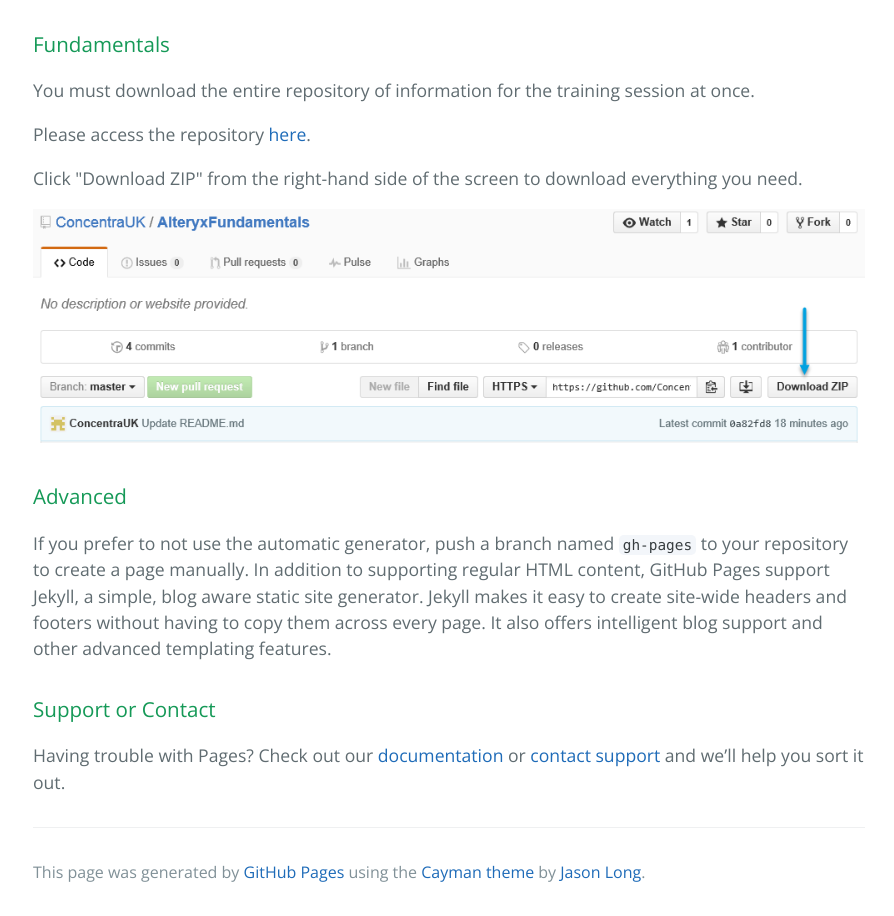
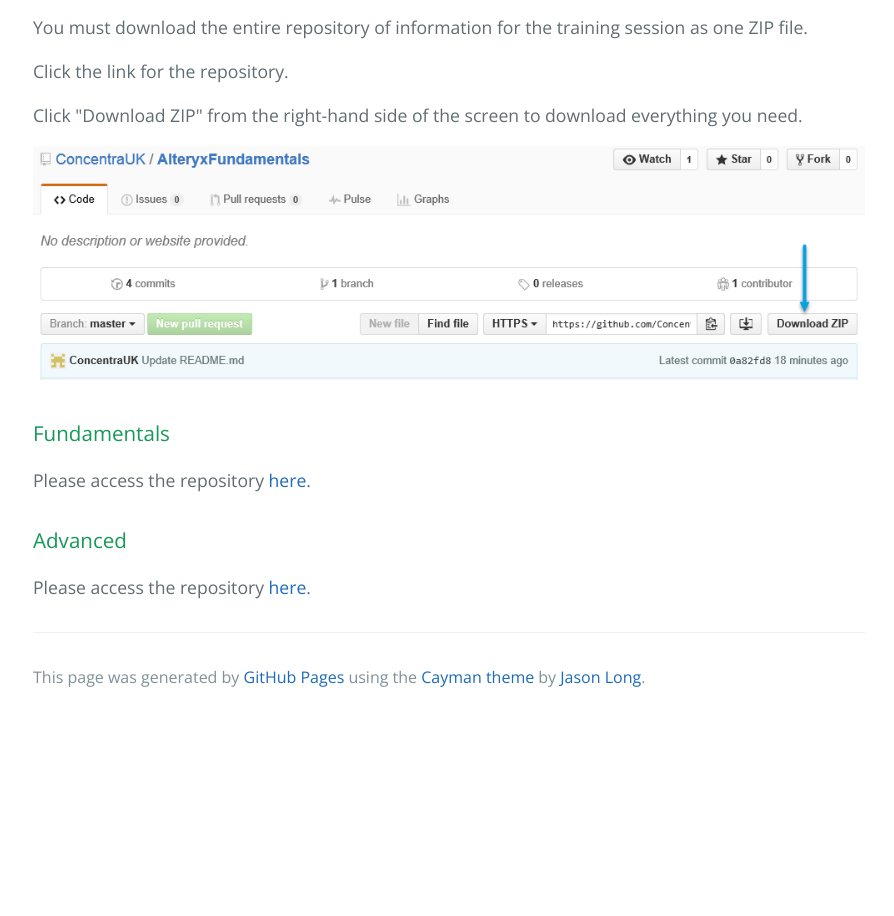
Before and after one commit to ConcentraUK/ConcentraUK.github.io, a plain HTML site: page index.html in a window 1280 px wide. Shown: the part 453-1369 px from the top of the page, without its empty margins (191-1085 px from the left). After the commit the page ends 1174 px from the top, so only its background shows below. Drawn offline with nearby package versions, Linux system fonts and the light colour scheme.

Commit message:
Replace master branch with page content via GitHub

```diff
--- a/index.html
+++ b/index.html
@@ -19,28 +19,25 @@
       <h3>
 <a id="welcome-to-alteryx-training" class="anchor" href="#welcome-to-alteryx-training" aria-hidden="true"><span aria-hidden="true" class="octicon octicon-link"></span></a>Welcome to Alteryx Training</h3>
 
-<p>This web page serves as the online home for all data and workflows required to complete our Fundamentals and Advanced trainings for Alteryx Designer 10.</p>
+<p>This web page serves as the online home for all data and workflows required to complete our Fundamentals and Advanced trainings for Alteryx Designer 10.  </p>
 
-<h3>
-<a id="fundamentals" class="anchor" href="#fundamentals" aria-hidden="true"><span aria-hidden="true" class="octicon octicon-link"></span></a>Fundamentals</h3>
+<p>You must download the entire repository of information for the training session as one ZIP file. </p>
 
-<p>You must download the entire repository of information for the training session at once.  </p>
-
-<p>Please access the repository <a href="https://github.com/ConcentraUK/AlteryxFundamentals">here</a>.  </p>
+<p>Click the link for the repository.</p>
 
 <p>Click "Download ZIP" from the right-hand side of the screen to download everything you need.</p>
 
 <p><img src="https://raw.githubusercontent.com/ConcentraUK/ConcentraUK.github.io/master/downloadzip.png" alt="DownloadZip"></p>
 
 <h3>
+<a id="fundamentals" class="anchor" href="#fundamentals" aria-hidden="true"><span aria-hidden="true" class="octicon octicon-link"></span></a>Fundamentals</h3>
+
+<p>Please access the repository <a href="https://github.com/ConcentraUK/AlteryxFundamentals">here</a>.  </p>
+
+<h3>
 <a id="advanced" class="anchor" href="#advanced" aria-hidden="true"><span aria-hidden="true" class="octicon octicon-link"></span></a>Advanced</h3>
 
-<p>If you prefer to not use the automatic generator, push a branch named <code>gh-pages</code> to your repository to create a page manually. In addition to supporting regular HTML content, GitHub Pages support Jekyll, a simple, blog aware static site generator. Jekyll makes it easy to create site-wide headers and footers without having to copy them across every page. It also offers intelligent blog support and other advanced templating features.</p>
-
-<h3>
-<a id="support-or-contact" class="anchor" href="#support-or-contact" aria-hidden="true"><span aria-hidden="true" class="octicon octicon-link"></span></a>Support or Contact</h3>
-
-<p>Having trouble with Pages? Check out our <a href="https://help.github.com/pages">documentation</a> or <a href="https://github.com/contact">contact support</a> and we’ll help you sort it out.</p>
+<p>Please access the repository <a href="https://github.com/ConcentraUK/AlteryxAdvanced">here</a>.  </p>
 
       <footer class="site-footer">
 
--- a/params.json
+++ b/params.json
@@ -1,6 +1,6 @@
 {
   "name": "Concentra Alteryx Training",
   "tagline": "Data and workflow repository",
-  "body": "### Welcome to Alteryx Training\r\nThis web page serves as the online home for all data and workflows required to complete our Fundamentals and Advanced trainings for Alteryx Designer 10.\r\n\r\n### Fundamentals\r\nYou must download the entire repository of information for the training session at once.  \r\n\r\nPlease access the repository [here](https://github.com/ConcentraUK/AlteryxFundamentals).  \r\n\r\nClick \"Download ZIP\" from the right-hand side of the screen to download everything you need.\r\n\r\n![DownloadZip](https://raw.githubusercontent.com/ConcentraUK/ConcentraUK.github.io/master/downloadzip.png)\r\n\r\n### Advanced\r\nIf you prefer to not use the automatic generator, push a branch named `gh-pages` to your repository to create a page manually. In addition to supporting regular HTML content, GitHub Pages support Jekyll, a simple, blog aware static site generator. Jekyll makes it easy to create site-wide headers and footers without having to copy them across every page. It also offers intelligent blog support and other advanced templating features.\r\n\r\n### Support or Contact\r\nHaving trouble with Pages? Check out our [documentation](https://help.github.com/pages) or [contact support](https://github.com/contact) and we’ll help you sort it out.\r\n",
+  "body": "### Welcome to Alteryx Training\r\nThis web page serves as the online home for all data and workflows required to complete our Fundamentals and Advanced trainings for Alteryx Designer 10.  \r\n\r\nYou must download the entire repository of information for the training session as one ZIP file. \r\n\r\nClick the link for the repository.\r\n\r\nClick \"Download ZIP\" from the right-hand side of the screen to download everything you need.\r\n\r\n![DownloadZip](https://raw.githubusercontent.com/ConcentraUK/ConcentraUK.github.io/master/downloadzip.png)\r\n\r\n\r\n### Fundamentals\r\n \r\nPlease access the repository [here](https://github.com/ConcentraUK/AlteryxFundamentals).  \r\n\r\n\r\n### Advanced\r\n\r\nPlease access the repository [here](https://github.com/ConcentraUK/AlteryxAdvanced).  \r\n\r\n\r\n",
   "note": "Don't delete this file! It's used internally to help with page regeneration."
 }
```
